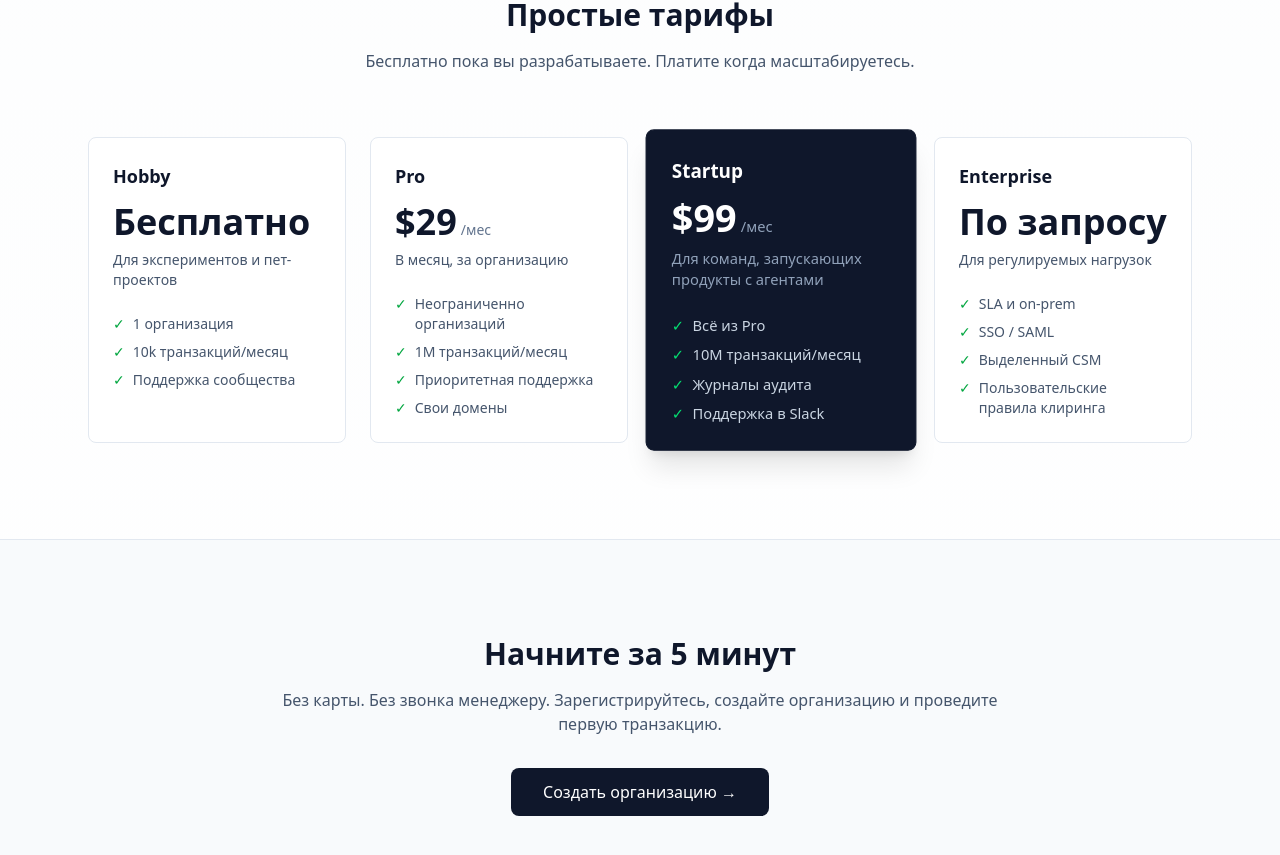
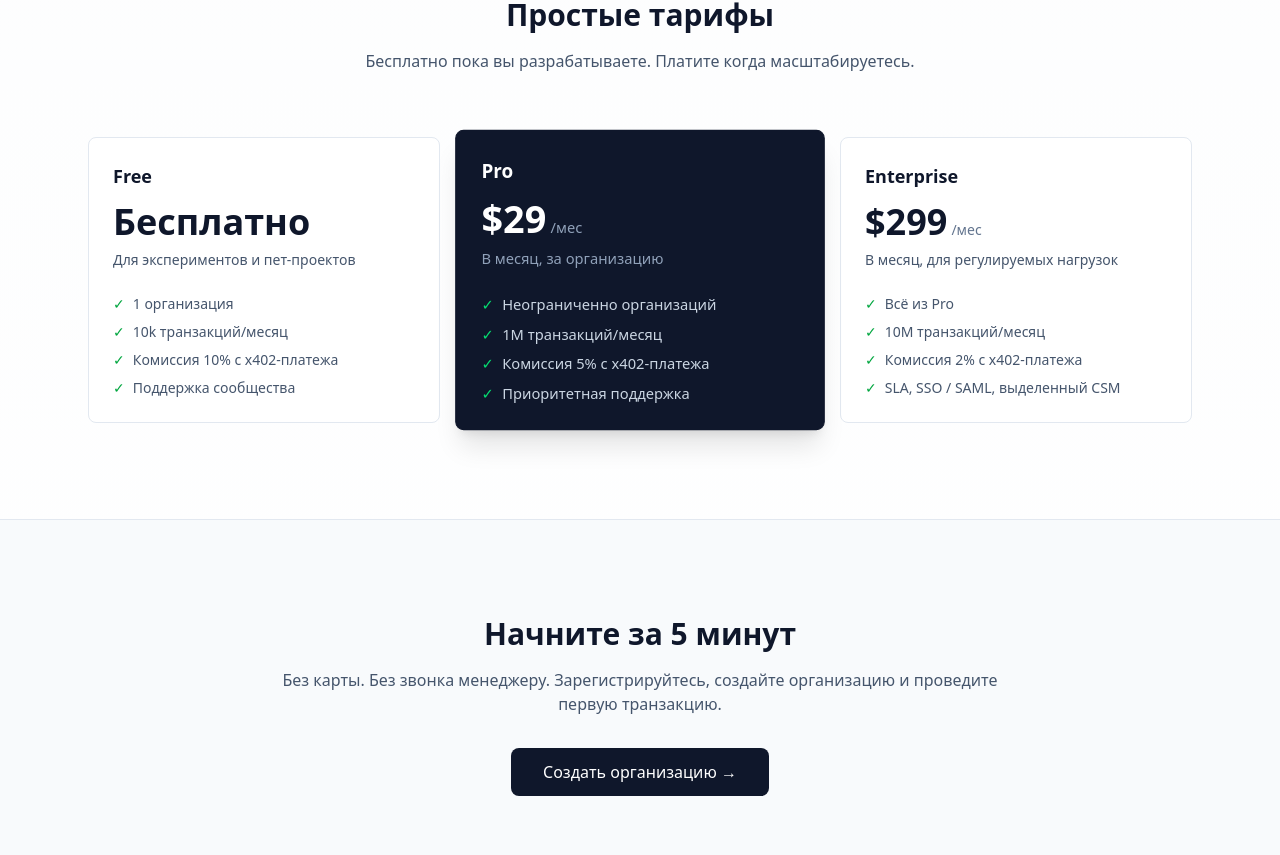
Before and after one commit to netthouse/netthouse, a Next.js app in the folder apps/site/: page /ru in a window 1280 px wide. Shown: the part 2755-3610 px from the top of the page. Built offline with nearby package versions, Linux system fonts and the light colour scheme.

Commit message:
Align landing pricing with billing: Free/Pro/Enterprise with commission tiers

```diff
--- a/apps/site/src/app/page.tsx
+++ b/apps/site/src/app/page.tsx
@@ -152,36 +152,29 @@ export default function HomePage() {
             <p className="text-center text-slate-600 max-w-2xl mx-auto mb-16">
               Free while you build. Pay when you scale.
             </p>
-            <div className="grid grid-cols-1 md:grid-cols-2 lg:grid-cols-4 gap-6 max-w-6xl mx-auto">
+            <div className="grid grid-cols-1 md:grid-cols-2 lg:grid-cols-3 gap-6 max-w-6xl mx-auto">
               <Price
-                name="Hobby"
+                name="Free"
                 price="Free"
                 desc="For experiments and side projects"
-                features={["1 organization", "10k transactions/month", "Community support"]}
+                features={["1 organization", "10k transactions/month", "10% commission per x402 payment", "Community support"]}
                 highlight={false}
               />
               <Price
                 name="Pro"
                 price="$29"
                 desc="Per month, per organization"
-                features={["Unlimited orgs", "1M transactions/month", "Priority support", "Custom domains"]}
-                highlight={false}
-              />
-              <Price
-                name="Startup"
-                price="$99"
-                desc="For teams shipping agent products"
-                features={["Everything in Pro", "10M transactions/month", "Audit logs", "Slack support"]}
+                features={["Unlimited orgs", "1M transactions/month", "5% commission per x402 payment", "Priority support"]}
                 highlight={true}
               />
               <Price
                 name="Enterprise"
-                price="Custom"
-                desc="For regulated workloads"
-                features={["SLA & on-prem", "SSO / SAML", "Dedicated CSM", "Custom clearing rules"]}
+                price="$299"
+                desc="Per month, for regulated workloads"
+                features={["Everything in Pro", "10M transactions/month", "2% commission per x402 payment", "SLA, SSO / SAML, dedicated CSM"]}
                 highlight={false}
               />
-            </div>
+                 </div>
           </div>
         </section>
 
--- a/apps/site/src/app/ru/page.tsx
+++ b/apps/site/src/app/ru/page.tsx
@@ -149,33 +149,26 @@ export default function HomePageRU() {
             <p className="text-center text-slate-600 max-w-2xl mx-auto mb-16">
               Бесплатно пока вы разрабатываете. Платите когда масштабируетесь.
             </p>
-            <div className="grid grid-cols-1 md:grid-cols-2 lg:grid-cols-4 gap-6 max-w-6xl mx-auto">
-              <Price
-                name="Hobby"
+            <div className="grid grid-cols-1 md:grid-cols-2 lg:grid-cols-3 gap-6 max-w-6xl mx-auto">
+               <Price
+                name="Free"
                 price="Бесплатно"
                 desc="Для экспериментов и пет-проектов"
-                features={["1 организация", "10k транзакций/месяц", "Поддержка сообщества"]}
+                features={["1 организация", "10k транзакций/месяц", "Комиссия 10% с x402-платежа", "Поддержка сообщества"]}
                 highlight={false}
               />
               <Price
                 name="Pro"
                 price="$29"
                 desc="В месяц, за организацию"
-                features={["Неограниченно организаций", "1M транзакций/месяц", "Приоритетная поддержка", "Свои домены"]}
-                highlight={false}
-              />
-              <Price
-                name="Startup"
-                price="$99"
-                desc="Для команд, запускающих продукты с агентами"
-                features={["Всё из Pro", "10M транзакций/месяц", "Журналы аудита", "Поддержка в Slack"]}
+                features={["Неограниченно организаций", "1M транзакций/месяц", "Комиссия 5% с x402-платежа", "Приоритетная поддержка"]}
                 highlight={true}
               />
               <Price
                 name="Enterprise"
-                price="По запросу"
-                desc="Для регулируемых нагрузок"
-                features={["SLA и on-prem", "SSO / SAML", "Выделенный CSM", "Пользовательские правила клиринга"]}
+                price="$299"
+                desc="В месяц, для регулируемых нагрузок"
+                features={["Всё из Pro", "10M транзакций/месяц", "Комиссия 2% с x402-платежа", "SLA, SSO / SAML, выделенный CSM"]}
                 highlight={false}
               />
             </div>
```
